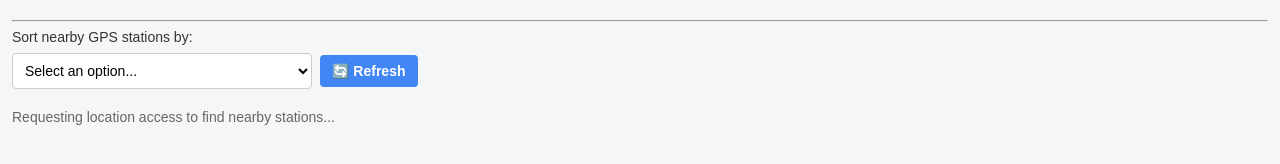
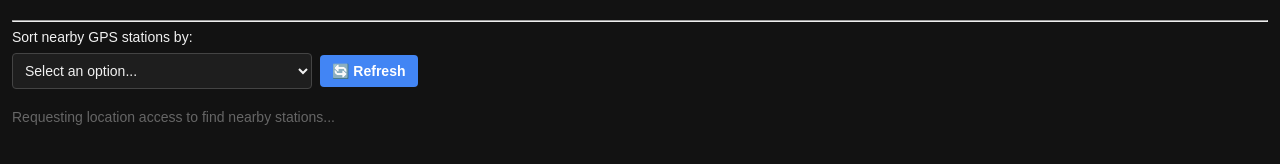
Before and after one commit to abdullahqs/bicycle-project, a website with bundled scripts: page index.html in a window 1280 px wide. Built offline with nearby package versions, Linux system fonts and the dark colour scheme; no server answers.

Commit message:
dark mode

```diff
--- a/styles.css
+++ b/styles.css
@@ -135,3 +135,22 @@
 .directions-btn:hover {
   background-color: var(--primary-hover);
 }
+/* ==========================================
+   AUTOMATIC DARK MODE (Method 1)
+   ========================================== */
+@media (prefers-color-scheme: dark) {
+  :root {
+    --bg-color: #121212;
+    --text-main: #f1f1f1;
+    --card-bg: #1e1e1e;
+    --border-color: #444444;
+    --border-subtle: #2a2a2a;
+  }
+  /* Force dropdown lists to match the dark theme */
+  #toggle-choice,
+  #stationDropdown {
+    background-color: var(--card-bg);
+    color: var(--text-main);
+    border-color: var(--border-color);
+  }
+}
```
